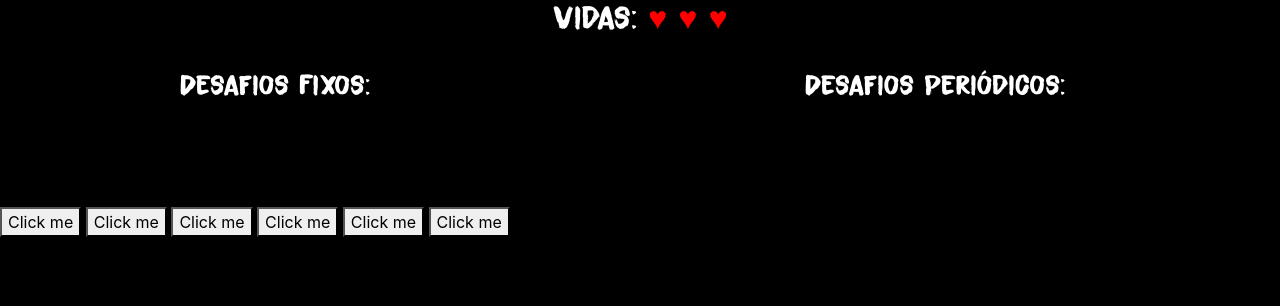
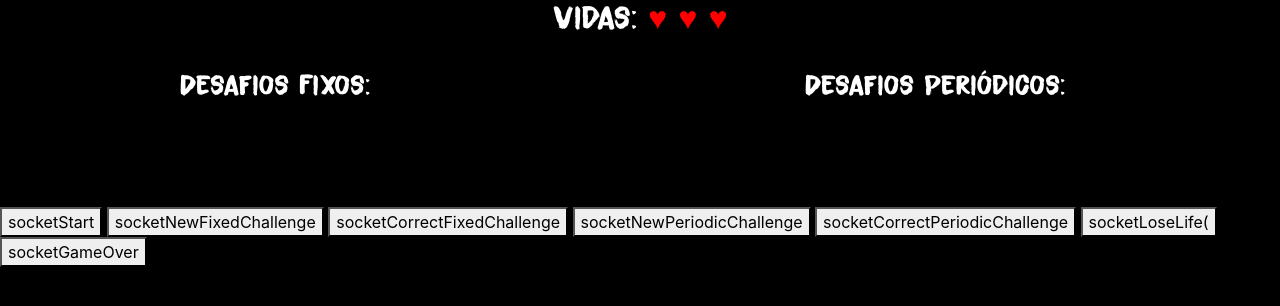
Before and after one commit to psmeireles/ENG1419-2019.1-SemTempoIrmao, a Flask app: page / in a window 1280 px wide. Shown: the part 270-576 px from the top of the page. Run offline with Flask 2, Linux system fonts and the light colour scheme; some libraries are stand-ins or nearby versions.

Commit message:
Add files via upload

```diff
--- a/Micro-PaginaWeb/templates/pagina.html
+++ b/Micro-PaginaWeb/templates/pagina.html
@@ -57,12 +57,13 @@
 
 
 		<!--BOTOES PARA DEBUGGAR SOCKET -->
-		<button onclick="socketStart()">Click me</button>
-		<button onclick="socketNewFixedChallenge()">Click me</button>
-		<button onclick="socketCorrectFixedChallenge()">Click me</button>
-		<button onclick="socketNewPeriodicChallenge()">Click me</button>
-		<button onclick="socketMissedPeriodicChallenge()">Click me</button>
-		<button onclick="socketGameOver()">Click me</button>
+		<button onclick="socketStart()">socketStart</button>
+		<button onclick="socketNewFixedChallenge()">socketNewFixedChallenge</button>
+		<button onclick="socketCorrectFixedChallenge()">socketCorrectFixedChallenge</button>
+		<button onclick="socketNewPeriodicChallenge()">socketNewPeriodicChallenge</button>
+		<button onclick="socketCorrectPeriodicChallenge()">socketCorrectPeriodicChallenge</button>
+		<button onclick="socketLoseLife()">socketLoseLife(</button>
+		<button onclick="socketGameOver()">socketGameOver</button>
 
     <!-- <button onclick="comecaTimer()">Click me</button> -->
 		<footer>
@@ -102,9 +103,14 @@
 				}
 				);
 
-				socket.on('missedPeriodicChallenge',function(data)
+				socket.on('correctPeriodicChallenge',function(data)
 				{
-					missedPeriodicChallenge(data);
+					console.log(data)
+					//data = data.toString();
+					console.log(typeof(data))
+					data = data.split(" ");
+					console.log(data)
+					correctPeriodicChallenge(data[0],data[1]);
 				}
 				);
 
@@ -114,9 +120,9 @@
 				}
 				);
 
-				socket.on('correctFixedChallenge2',function(data)
+				socket.on('loseLife',function()
 				{
-					correctFixedChallenge(data);
+					loseLife();
 				}
 				);
 
@@ -142,17 +148,20 @@
     				socket.emit('newPeriodicChallenge');
 				}
 
-				function socketMissedPeriodicChallenge()
+				function socketCorrectPeriodicChallenge()
 				{
-    				socket.emit('missedPeriodicChallenge');
+    				socket.emit('correctPeriodicChallenge');
+				}
+
+				function socketLoseLife()
+				{
+    				socket.emit('loseLife');
 				}
 
 				function socketGameOver()
 				{
     				socket.emit('gameOver');
 				}
-
-
 
 				// setInterval(function()
 				// {
```
